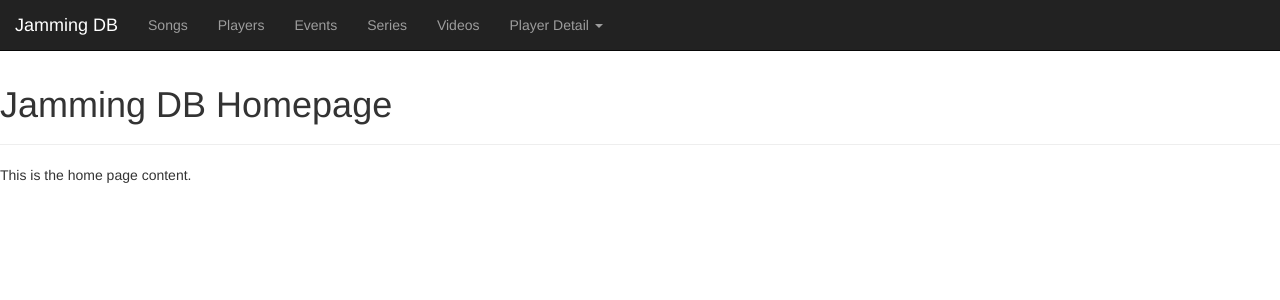
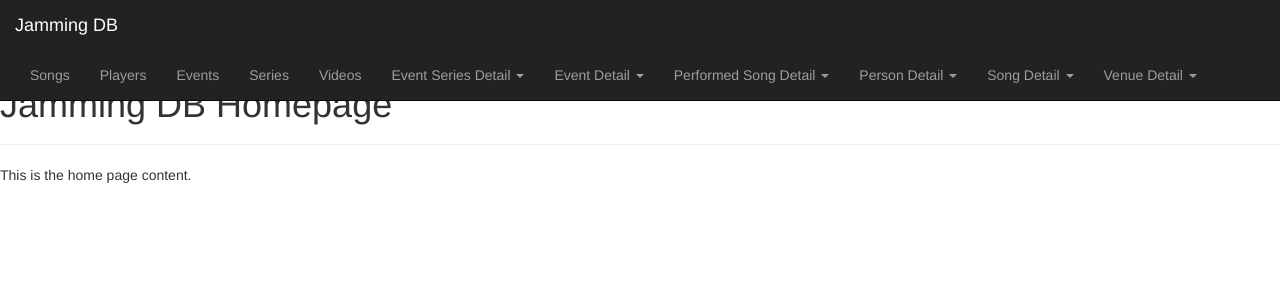
Before and after one commit to paulhkoester16/jamdb, a Flask app: page / in a window 1280 px wide. Shown: the top 300 px of the page. Run offline with Flask 3, Linux system fonts and the light colour scheme; data comes from the database, SQL or seed files in the repository; data that the repository does not hold is empty; some libraries are stand-ins or nearby versions.

Commit message:
more nav

```diff
--- a/app.py
+++ b/app.py
@@ -8,8 +8,10 @@ from jamdb.globals import DATA_DIR
 
 app = Flask(__name__)
 
+
 def init_db_handler():
     return db_factory(data_dir=DATA_DIR)
+
 
 def init_resolver(db_handler=None):
     if db_handler is None:
@@ -17,61 +19,144 @@ def init_resolver(db_handler=None):
     return Resolver(db_handler)
 
 
+def get_index(resolver):
+    index = []
+
+    query = "SELECT id, name FROM EventGen"
+    index.append(
+        [
+            "detail_event_gen",
+            "Event Series Detail",
+            "event_gen_id",
+            list(resolver.db_handler.query(query).apply(lambda x: x.to_list(), axis=1))
+        ]
+    )
+
+    query = "SELECT id, name FROM EventOcc"
+    index.append(
+        [
+            "detail_event_occ",
+            "Event Detail",
+            "event_occ_id",
+            list(resolver.db_handler.query(query).apply(lambda x: x.to_list(), axis=1))
+        ]
+    )
+
+    query = """
+      SELECT
+        sp.id, s.song || ' @ ' || e.name as sp_name
+      FROM
+        SongPerform as sp
+      INNER JOIN Song as s
+          on s.id = sp.song_id
+      INNER JOIN EventOcc as e
+          on e.id = sp.event_occ_id
+      ORDER BY sp_name
+    """
+    index.append(
+        [
+            "detail_performed_song",
+            "Performed Song Detail",
+            "song_perform_id",
+            list(resolver.db_handler.query(query).apply(lambda x: x.to_list(), axis=1))
+        ]
+    )
+
+    query = "SELECT id, public_name FROM Person"
+    index.append(
+        [
+            "detail_person",
+            "Person Detail",
+            "person_id",
+            list(resolver.db_handler.query(query).apply(lambda x: x.to_list(), axis=1))
+        ]
+    )
+
+    query = "SELECT id, song FROM Song"
+    index.append(
+        [
+            "detail_song",
+            "Song Detail",
+            "song_id",
+            list(resolver.db_handler.query(query).apply(lambda x: x.to_list(), axis=1))
+        ]
+    )
+
+    query = "SELECT id, venue FROM Venue"
+    index.append(
+        [
+            "detail_venue",
+            "Venue Detail",
+            "venue_id",
+            list(resolver.db_handler.query(query).apply(lambda x: x.to_list(), axis=1))
+        ]
+    )
+
+    for idx, item in enumerate(index):
+        index[idx] = {
+            "nav_page": item[0],
+            "nav_display": item[1],
+            "rows": [[{item[2]: x[0]}, x[1]] for x in item[3]]
+        }
+
+    return index
+
+
+def my_render_template(resolver, page_name, **kwargs):
+    index = get_index(resolver)
+    return render_template(f"{page_name}.html", page_name=page_name, index=index, **kwargs)
+
+
 @app.route('/', methods=["GET", "POST"])
 def index():
-    print(f"index:  {request.method}")
     page_name = "index"
-    return render_template(f"{page_name}.html", page_name=page_name)
+    resolver = init_resolver()
+    return my_render_template(resolver, page_name)
 
 
 @app.route("/overview-event-occs/", methods=["GET"])
 def overview_event_occs():
-    db_handler = init_db_handler()
-    resolver = Resolver(db_handler)
+    page_name = "overview_event_occs"
+    resolver = init_resolver()
     summaries = resolver.overview_event_occs().to_dict(orient="records")
-    page_name = "overview_event_occs"
-    return render_template(f"{page_name}.html", page_name=page_name, summaries=summaries)
+    return my_render_template(resolver, page_name, summaries=summaries)
 
 
 @app.route("/overview-event-series/", methods=["GET"])
 def overview_event_series():
-    db_handler = init_db_handler()
-    resolver = Resolver(db_handler)
+    page_name = "overview_event_series"
+    resolver = init_resolver()
     summaries = resolver.get_denormalized_event_gen_df().to_dict(orient="records")
-    page_name = "overview_event_series"
-    return render_template(f"{page_name}.html", page_name=page_name, summaries=summaries)
+    return my_render_template(resolver, page_name, summaries=summaries)
 
 
 @app.route("/overview-players/", methods=["GET"])
 def overview_players():
-    db_handler = init_db_handler()
-    resolver = Resolver(db_handler)
+    page_name = "overview_players"
+    resolver = init_resolver()
     summaries = resolver.get_denormalized_persons_df().to_dict(orient="records")
-    page_name = "overview_players"
-    return render_template(f"{page_name}.html", page_name=page_name, summaries=summaries)
+    return my_render_template(resolver, page_name, summaries=summaries)
 
 
 @app.route("/overview-songs/", methods=["GET"])
 def overview_songs():
-    db_handler = init_db_handler()
-    resolver = Resolver(db_handler)
+    page_name = "overview_songs"
+    resolver = init_resolver()
     summaries = resolver.get_denormalized_songs_df().to_dict(orient="records")
-    page_name = "overview_songs"
-    return render_template(f"{page_name}.html", page_name=page_name, summaries=summaries)
+    return my_render_template(resolver, page_name, summaries=summaries)
 
 
 @app.route("/overview-performance_videos/", methods=["GET"])
 def overview_performance_videos():
+    page_name = "overview_performance_videos"
     resolver = init_resolver()
     summaries = resolver.get_denormalized_performance_videos_df().to_dict(orient="records")
-    page_name = "overview_performance_videos"
-    return render_template(f"{page_name}.html", page_name=page_name, summaries=summaries)
+    return my_render_template(resolver, page_name, summaries=summaries)
 
 
 # @app.route("/overview-performed-songs/", methods=["GET"])
 # def overview_performed_songs():
-#     db_handler = init_db_handler()
-#     resolver = Resolver(db_handler)
+#     resolver = init_resolver()
 #     summaries = resolver.overview_performed_songs().to_dict(orient="records")
 #     return render_template("overview_performed_songs.html", summaries=summaries)
 
@@ -79,44 +164,41 @@ def overview_performance_videos():
 
 @app.route("/detail-event-occ/<string:event_occ_id>")
 def detail_event_occ(event_occ_id):
-    db_handler = init_db_handler()
-    resolver = Resolver(db_handler)
+    page_name = "detail_event_occ"
+    resolver = init_resolver()
     event = resolver.get_denormalized_event_occ_df().loc[event_occ_id].to_dict()
-    page_name = "detail_event_occ"
-    return render_template(f"{page_name}.html", page_name=page_name, event=event)
+    return my_render_template(resolver, page_name, event=event)
 
 
 @app.route("/detail-event-gen/<string:event_gen_id>")
 def detail_event_gen(event_gen_id):
-    db_handler = init_db_handler()
-    resolver = Resolver(db_handler)
+    page_name = "detail_event_gen"
+    resolver = init_resolver()
     event = resolver.get_denormalized_event_gen_df().loc[event_gen_id].to_dict()
-    page_name = "detail_event_gen"
-    return render_template(f"{page_name}.html", page_name=page_name, event=event)
+    return my_render_template(resolver, page_name, event=event)
 
 
 @app.route("/detail-performed-song/<string:song_perform_id>")
 def detail_performed_song(song_perform_id):
-    db_handler = init_db_handler()
-    resolver = Resolver(db_handler)
+    page_name = "detail_performed_song"
+    resolver = init_resolver()
     song = resolver.get_denormalized_song_perform_df().loc[song_perform_id].to_dict()
-    page_name = "detail_performed_song"
-    return render_template(f"{page_name}.html", page_name=page_name, song=song)
+    return my_render_template(resolver, page_name, song=song)
 
 
 @app.route("/detail-song/<string:song_id>")
 def detail_song(song_id):
-    db_handler = init_db_handler()
-    resolver = Resolver(db_handler)
+    page_name = "detail_song"
+    resolver = init_resolver()
     song = resolver.get_denormalized_songs_df().loc[song_id].to_dict()
-    page_name = "detail_song"
-    return render_template(f"{page_name}.html", page_name=page_name, song=song)
+    return my_render_template(resolver, page_name, song=song)
 
 
 @app.route("/detail-person/<string:person_id>")
 def detail_person(person_id):
-    db_handler = init_db_handler()
-    resolver = Resolver(db_handler)
+    page_name = "detail_person"
+
+    resolver = init_resolver()
     person = resolver.get_denormalized_persons_df().loc[person_id].to_dict()
 
     contacts = defaultdict(list)
@@ -151,17 +233,15 @@ def detail_person(person_id):
     )
     person["songs_performed_with_me"] = songs_performed_with_me
 
-    page_name = "detail_person"
-    return render_template(f"{page_name}.html", page_name=page_name, person=person)
+    return my_render_template(resolver, page_name, person=person)
 
 
 @app.route("/detail-venue/<string:venue_id>")
 def detail_venue(venue_id):
-    db_handler = init_db_handler()
-    resolver = Resolver(db_handler)
+    page_name = "detail_venue"
+    resolver = init_resolver()
     venue = resolver.get_denormalized_venue_df().loc[venue_id].to_dict()
-    page_name = "detail_venue"
-    return render_template(f"{page_name}.html", page_name=page_name, venue=venue)
+    return my_render_template(resolver, page_name, venue=venue)
 
 
 if __name__ == '__main__':
--- a/jamdb/resolvers.py
+++ b/jamdb/resolvers.py
@@ -114,55 +114,6 @@ class Resolver:
 
         return ref_recs
 
-    def get_index(self):
-        index = {}
-
-        query = "SELECT id, name as display_name FROM EventGen"
-        index["event_gen"] = [
-            {"event_gen_id": x}
-            for x in self.db_handler.query(query).apply(lambda x: x.to_dict(), axis=1)
-        ]
-
-        query = "SELECT id, name as display_name FROM EventOcc"
-        index["event_occ"] = [
-            {"event_occ_id": x}
-            for x in self.db_handler.query(query).apply(lambda x: x.to_dict(), axis=1)
-        ]
-
-        query = """
-          SELECT
-            sp.id, s.song || ' @ ' || e.name as display_name
-          FROM
-            SongPerform as sp
-          INNER JOIN Song as s
-              on s.id = sp.song_id
-          INNER JOIN EventOcc as e
-              on e.id = sp.event_occ_id
-        """
-        index["performed_song"] = [
-            {"song_perform_id": x}
-            for x in self.db_handler.query(query).apply(lambda x: x.to_dict(), axis=1)
-        ]
-
-        query = "SELECT id, public_name as display_name FROM Person"
-        index["person"] = [
-            {"person_id": x}
-            for x in self.db_handler.query(query).apply(lambda x: x.to_dict(), axis=1)
-        ]
-
-        query = "SELECT id, song as display_name FROM Song"
-        index["song"] = [
-            {"song_id": x}
-            for x in self.db_handler.query(query).apply(lambda x: x.to_dict(), axis=1)
-        ]
-
-        query = "SELECT id, venue as display_name FROM Venue"
-        index["venue"] = [
-            {"venue_id": x}
-            for x in self.db_handler.query(query).apply(lambda x: x.to_dict(), axis=1)
-        ]
-
-        return index
 
     def get_denormalized_persons_df(self):
         try:
--- a/templates/base.html
+++ b/templates/base.html
@@ -7,14 +7,6 @@
         "overview_performance_videos": "Videos"
     })
 %}
-<!--
-        "detail_song": "Song",
-        "detail_performed_song": "Performed Song",
-        "detail_person": "Person",
-        "detail_event_occ": "Event",
-        "detail_event_gen": "Series",
-        "detail_venue": "Venue",
--->
 
 <!DOCTYPE html>
 <html lang="en">
@@ -61,23 +53,25 @@
                     <a href="{{ url_for(nav_page) }}">{{ display_name }}</a>
                 </li>
                 {% endfor %}
-                <li class="dropdown{% if page_name == 'detail_person' %} active {% endif %}">
-                  <a class="dropdown-toggle" data-toggle="dropdown" href="#">
-                    Player Detail
-                    <span class="caret"></span>
-                  </a>
-                  <ul class="dropdown-menu">
-                    <li><a href="{{ url_for('detail_person', person_id='paul_k') }}">Paul K</a></li>
-                    <li><a href="{{ url_for('detail_person', person_id='travis_p') }}">Travis P</a></li>
-                    <li><a href="{{ url_for('detail_person', person_id='joe_j') }}">Joe J</a></li>
-                  </ul>
-                </li>
+
+                {% for details in index %}
+                  <li class="dropdown{% if page_name == details['nav_page'] %} active {% endif %}">
+                    <a class="dropdown-toggle" data-toggle="dropdown" href="#">
+                      {{ details['nav_display'] }}
+                      <span class="caret"></span>
+                    </a>
+                    <ul class="dropdown-menu" style="overflow-y:auto; max-height:80vh">
+                      {% for row in details["rows"] %}
+                        <li><a href="{{ url_for(details['nav_page'], **row[0]) }}">{{ row[1] }}</a></li>
+                      {% endfor %}
+                    </ul>
+                  </li>
+                {% endfor %}
               </ul>
             </div>
           </div>
         </nav>
     </nav>
-
 
     <div class="page-header">
       <h1>{% block header %}{% endblock %}</h1>
```
Also changed, not shown: templates/detail_song.html (+6 -8 lines).
